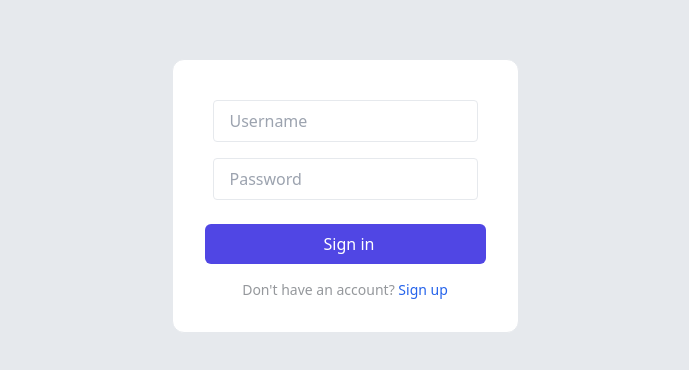
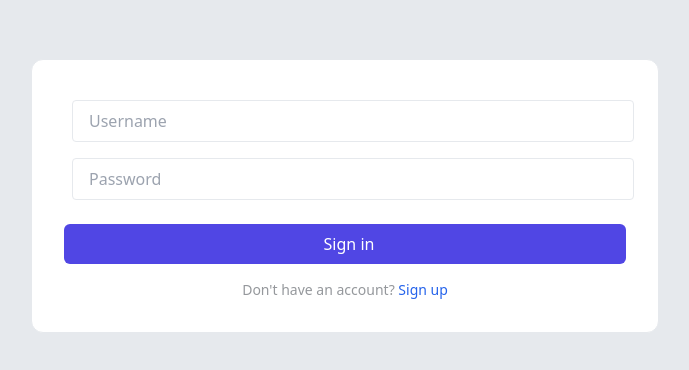
Before and after one commit to Suyash0024/second-brain-by-Suyash, a React (Vite) app in the folder second-brain-1-frontend/: page /signin in a window 1280 px wide. Shown: the part 204-574 px from the top of the page, without its empty margins (295-984 px from the left). Built offline with nearby package versions, Linux system fonts and the light colour scheme.

Commit message:
Update Input.tsx

```diff
--- a/second-brain-1-frontend/src/components/Input.tsx
+++ b/second-brain-1-frontend/src/components/Input.tsx
@@ -1,11 +1,32 @@
+
+import React from "react";
+
 interface InputProps {
     placeholder: string;
-    reference?: any
+    reference?: React.RefObject<HTMLInputElement>;
+    type?: string;
 }
-export function Input( { placeholder, reference}: InputProps) {
 
-    return <div>
-        <input ref={reference} placeholder={placeholder} type={"text"} className="px-4 py-2 border rounded m-2" ></input>
-    </div>
+export function Input({ placeholder, reference, type = "text" }: InputProps) {
+    return (
+        <input
+            ref={reference}
+            placeholder={placeholder}
+            type={type}
+            className="px-4 py-2 border rounded m-2 w-full"
+        />
+    );
+}
 
-}
+
+// interface InputProps {
+//     placeholder: string;
+//     reference?: any
+// }
+// export function Input( { placeholder, reference}: InputProps) {
+
+//     return <div>
+//         <input ref={reference} placeholder={placeholder} type={"text"} className="px-4 py-2 border rounded m-2" ></input>
+//     </div>
+
+// }
```
